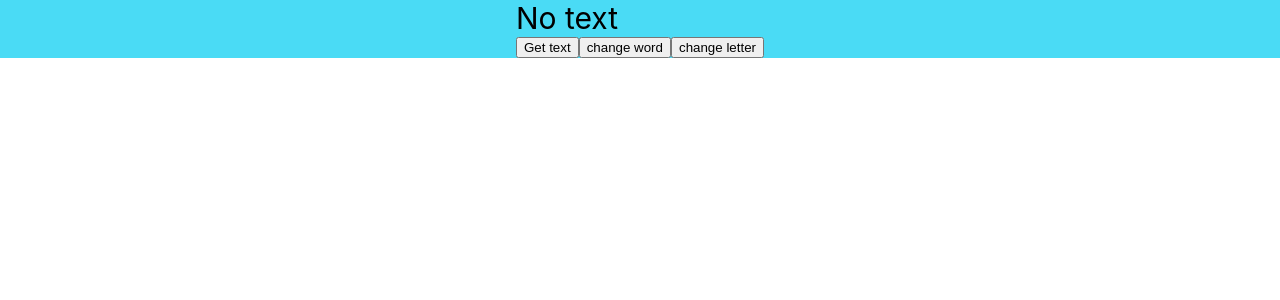
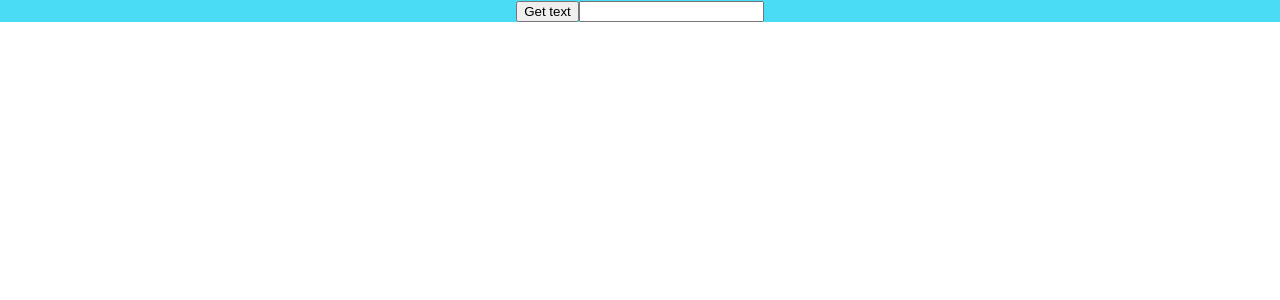
Before and after one commit to DevRomFromDom/typingSimulator, a React (Create React App) app: page / in a window 1280 px wide. Shown: the top 300 px of the page. Built offline with nearby package versions, Linux system fonts and the light colour scheme.

Commit message:
View works. Add keydown events.

```diff
--- a/src/Main/Text/Text.jsx
+++ b/src/Main/Text/Text.jsx
@@ -1,14 +1,19 @@
-import React, { useState } from 'react';
+import React, { useEffect, useRef, useState } from 'react';
 import styles from './Text.module.scss';
-import Word from './Word/Word';
+import Letter from './Letter/Letter';
 
 const Text = () => {
-    const [text, setText] = useState('');
-    const [activeLetter, setActiveLetter] = useState(0);
-    const [activeWord, setActiveWord] = useState(0);
-    const getText = async () => {
-        setActiveWord(0);
-        setText('');
+    const [text, setText] = useState([]);
+    const [passedText, setPassedText] = useState([]);
+    const [activeText, setActiveText] = useState([]);
+    const [defaultText, setDefaultText] = useState([]);
+    const [changeIndex, setChangeIndex] = useState(0);
+    const [status, setStatus] = useState('active');
+    const [correctCount, setCorrectCount] = useState(0);
+    const [mistakeCount, setMistakeCount] = useState(0);
+    const inputRef = useRef();
+
+    const getText = async (e) => {
         try {
             const newText = async () => {
                 const res = await fetch('https://fish-text.ru/get?&type=paragraph&number=3&type=json');
@@ -17,51 +22,82 @@ const Text = () => {
             };
             newText().then((data) => {
                 console.log(data.text);
-                setText(data.text);
+                setText(data.text.split(''));
+                setChangeIndex(0);
+                setStatus('active');
+                inputRef.current.focus();
             });
         } catch (e) {
             console.log('error');
         }
     };
-    const changeWord = () => {
-        setActiveWord(activeWord + 1);
-    };
+    useEffect(() => {
+        const useKeyPress = (e) => {
+            inputRef.current.focus();
+            if (e.key === activeText[0]) {
+                changeLetter();
+            }
+            if (e.key !== activeText[0] && text !== []) {
+                mistake();
+            }
+        };
+        const useTabDown = (e) => {
+            if (e.key === 'Tab') {
+                e.preventDefault();
+                inputRef.current.focus();
+            }
+        };
+        document.addEventListener('keypress', useKeyPress);
+        document.addEventListener('keydown', useTabDown);
+        return () => {
+            document.removeEventListener('keypress', useKeyPress);
+            document.removeEventListener('keydown', useTabDown);
+        };
+    }, [activeText]);
+
+    useEffect(() => {
+        setPassedText(text.slice(0, changeIndex));
+        setActiveText(text.slice(changeIndex, changeIndex + 1));
+        setDefaultText(text.slice(changeIndex + 1));
+    }, [text, changeIndex]);
+
     const changeLetter = () => {
-        setActiveLetter(activeLetter + 1);
-        if (activeLetter > arrText[activeWord].length-1) {
-            console.log('x');
-            setActiveWord(activeWord + 1);
-            setActiveLetter(0);
-        }
+        setCorrectCount(correctCount + 1);
+        setChangeIndex(changeIndex + 1);
+        setStatus('active');
     };
 
-    const arrText = text.split(' ');
-    const act = arrText[activeWord];
-    console.log(act, act.length);
-
-    // console.log(arrText);
+    const mistake = () => {
+        setStatus('mistake');
+        setMistakeCount(mistakeCount + 1);
+    };
     return (
         <div>
+            <button onClick={getText}>Get text</button>
+            <input type="text" ref={inputRef} className={styles.input} />
             <div className={styles.text}>
-                {text !== '' ? (
-                    arrText.map((el, index) => {
-                        return (
-                            <Word
-                                value={el + ' '}
-                                key={index}
-                                indexWord={index}
-                                activeWord={activeWord}
-                                activeLetter={activeLetter}
-                            />
-                        );
+                {passedText !== '' ? (
+                    passedText.map((el, index) => {
+                        return <Letter value={el} key={index} style={'passed'} />;
                     })
                 ) : (
-                    <div>No text</div>
+                    <div></div>
+                )}
+                {activeText !== '' ? (
+                    activeText.map((el, index) => {
+                        return <Letter value={el} key={index} style={status} />;
+                    })
+                ) : (
+                    <div></div>
+                )}
+                {defaultText !== '' ? (
+                    defaultText.map((el, index) => {
+                        return <Letter value={el} key={index} style={'default'} />;
+                    })
+                ) : (
+                    <div></div>
                 )}
             </div>
-            <button onClick={getText}>Get text</button>
-            <button onClick={changeWord}>change word</button>
-            <button onClick={changeLetter}> change letter</button>
         </div>
     );
 };
```
